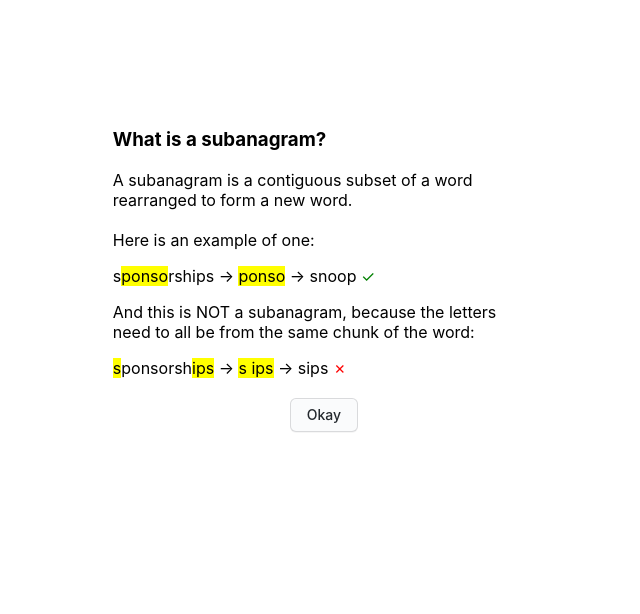
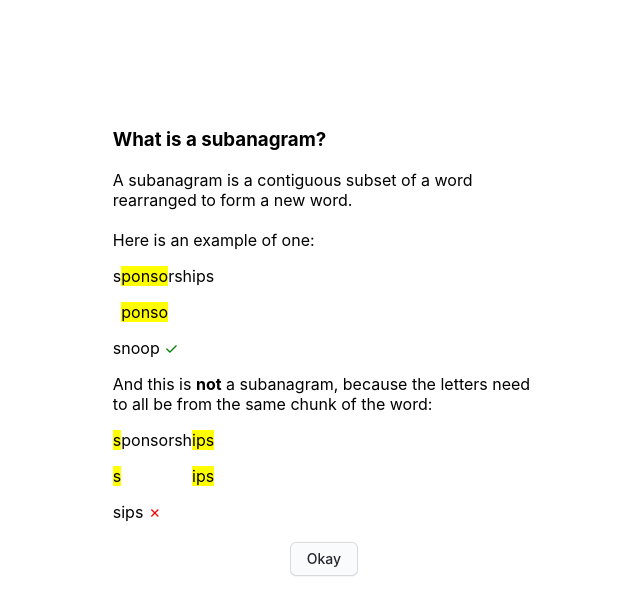
Before and after one commit to JetSimon/subanagrams, a React (Create React App) app: page / in a window 1280 px wide. Shown: the top 614 px of the page, without its empty margins (316-956 px from the left). Built offline with nearby package versions, Linux system fonts and the light colour scheme.

Commit message:
Update HowTo.js

```diff
--- a/src/components/HowTo.js
+++ b/src/components/HowTo.js
@@ -4,9 +4,15 @@ function HowTo(props) {
             <div className="HowTo">
             <h3>What is a subanagram?</h3>
             <p>A subanagram is a contiguous subset of a word rearranged to form a new word.<br></br><br></br>Here is an example of one:</p>
-            <div>s<span style={{'backgroundColor':'yellow'}}>ponso</span>rships → <span style={{'backgroundColor':'yellow'}}>ponso</span> → snoop <span style={{'color':'green', 'fontWeight':'boldest'}}>✓</span></div>
-            <p>And this is NOT a subanagram, because the letters need to all be from the same chunk of the word:</p>
-            <div><span style={{'backgroundColor':'yellow'}}>s</span>ponsorsh<span style={{'backgroundColor':'yellow'}}>ips</span> → <span style={{'backgroundColor':'yellow'}}>s ips</span> → sips <span style={{'color':'red', 'fontWeight':'boldest'}}>✗</span></div>
+            <div>
+                <p>s<span style={{'backgroundColor':'yellow'}}>ponso</span>rships</p>
+                <p><span style={{'visibility':'hidden'}}>s</span><span style={{'backgroundColor':'yellow'}}>ponso</span></p>
+                <p>snoop <span style={{'color':'green', 'fontWeight':'boldest'}}>✓</span></p></div>
+            <p>And this is <span style={{'fontWeight':'bold'}}>not</span> a subanagram, because the letters need to all be from the same chunk of the word:</p>
+            <div>
+                <p><span style={{'backgroundColor':'yellow'}}>s</span>ponsorsh<span style={{'backgroundColor':'yellow'}}>ips</span></p>
+                <p><span style={{'backgroundColor':'yellow'}}>s</span><span style={{'visibility':'hidden'}}>ponshors</span><span style={{'backgroundColor':'yellow'}}>ips</span></p>
+                <p>sips <span style={{'color':'red', 'fontWeight':'boldest'}}>✗</span></p></div>
             <button className="button-4" onClick={props.onCloseClicked}>Okay</button>
             </div>
         </div>
```
